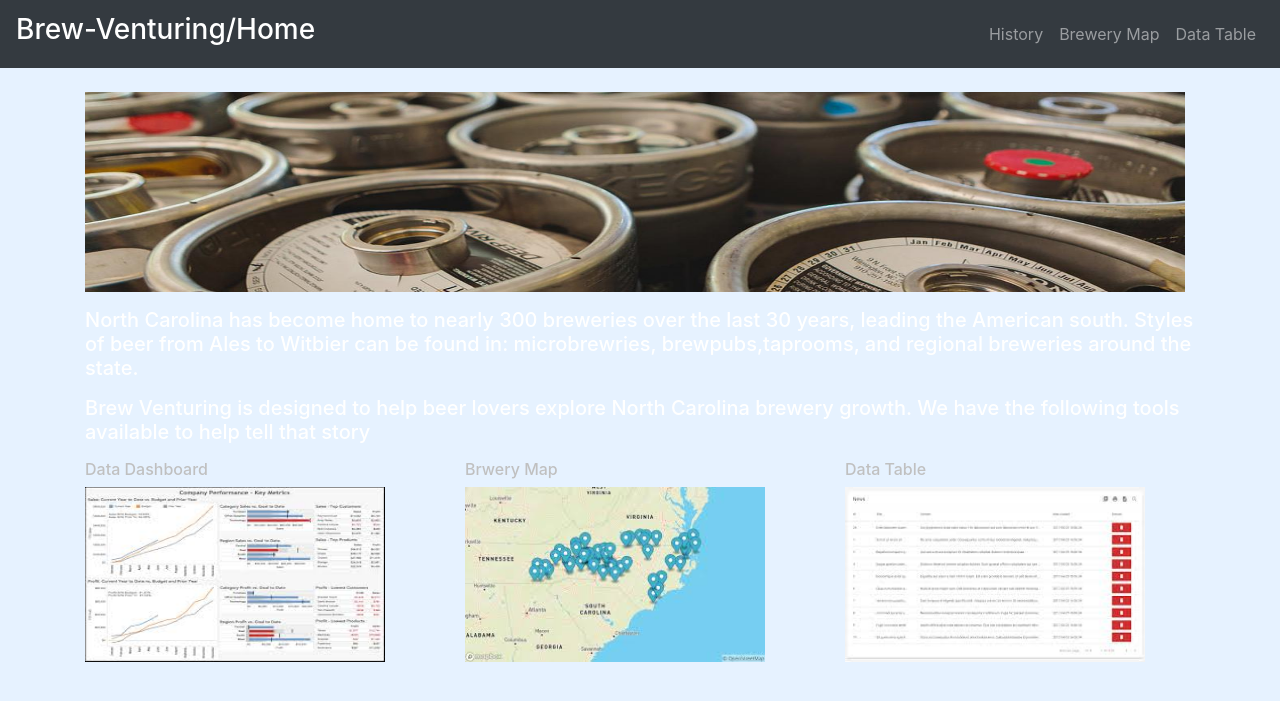
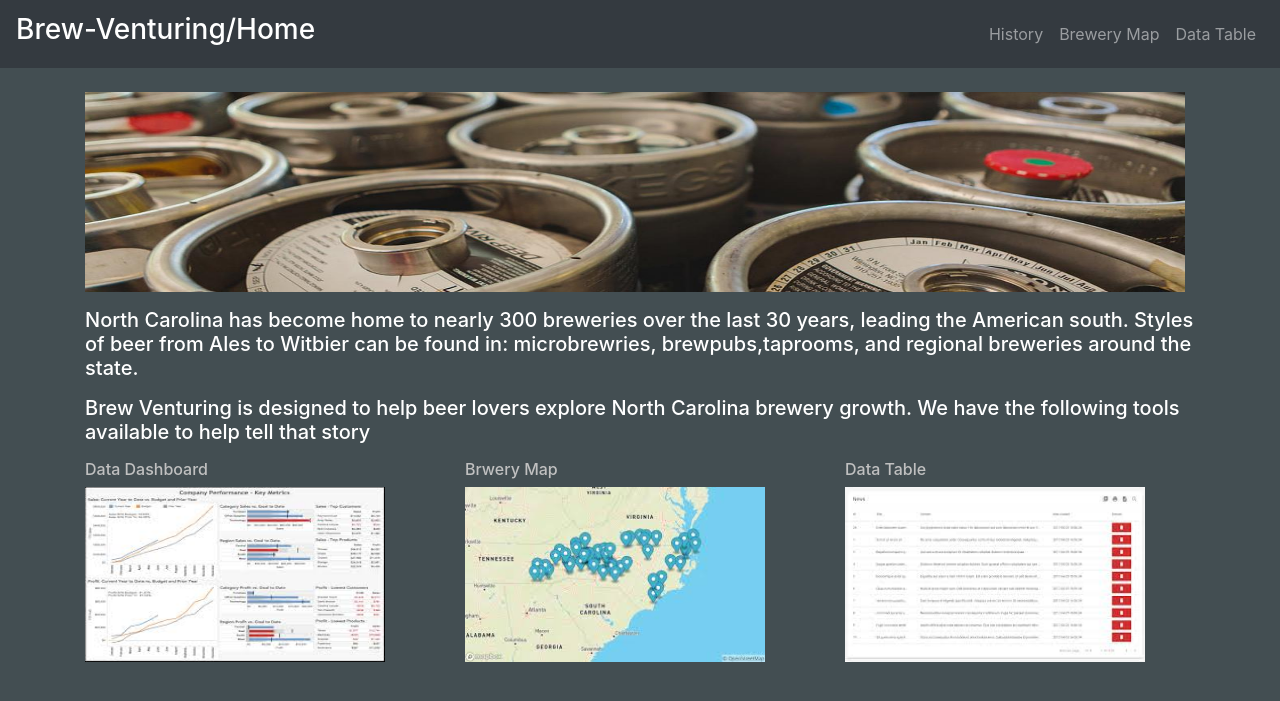
Before and after one commit to kodesiba/brew-venturing, a Flask app: template templates/index.html in a window 1280 px wide. Shown: the top 701 px of the page. Run offline with Flask 2, Linux system fonts and the light colour scheme; the template is opened without the code that fills it, so the values that code supplies are empty; parts of the project's set-up code (start-up, migrations or seed data) failed here and were passed over; some libraries are stand-ins or nearby versions.

Commit message:
updated style.css

```diff
--- a/static/css/style.css
+++ b/static/css/style.css
@@ -1,6 +1,17 @@
 body {
-	  background-color: #e6f2ff;
+	  background-color: #434E52;
 }
+
+nav {
+    background-color: #5B8C85;
+}
+
+p {
+  color:#ffffff;
+}
+
+
+
 
 .box {
   min-height: 500px;
@@ -11,11 +22,15 @@ body {
 }
 
 .boxSmall {
-  min-height: 400px;
+  min-height: 200px;
   padding: 5px;
   margin: 5px;
   font-weight: 800;
   color: #4d4d4d;
+}
+
+.bluegreen {
+  background:#5B8C85;
 }
 
 .white {
```
